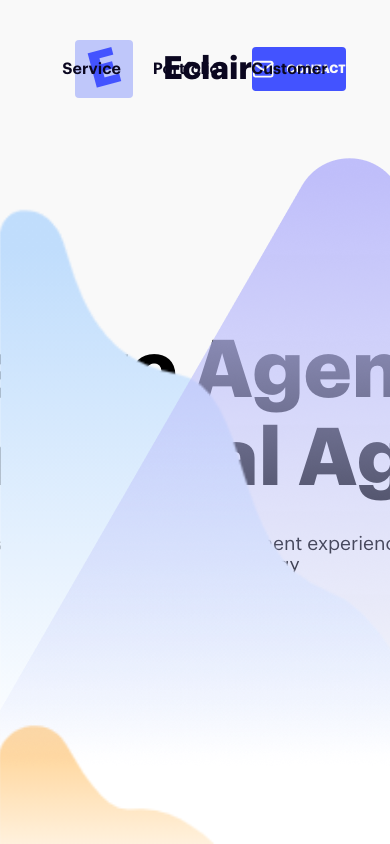
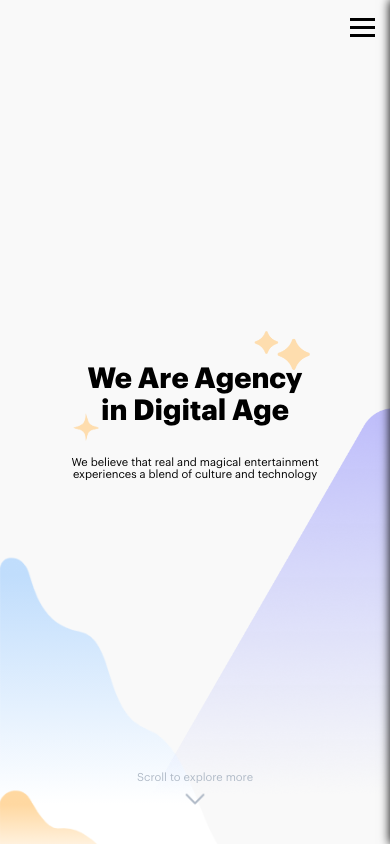
Before and after one commit to LuccaZVPS/simple-agency-spa, a React (Create React App) app: page / in a window 390 px wide. Built offline with nearby package versions, Linux system fonts and the light colour scheme.

Commit message:
feat: add mobile respontivity

```diff
--- a/src/components/Hero/components/Content/index.tsx
+++ b/src/components/Hero/components/Content/index.tsx
@@ -3,20 +3,22 @@ import { Container } from "./styles";
 export function Content() {
   return (
     <Container>
-      <h1>
-        We Are Agency <br />
-        in Digital Age
-      </h1>
+      <div className="title-content">
+        <img className="star1" src="/stars1.png" alt="" />
+        <img className="star2" src="/stars2.png" alt="" />
+        <h1>
+          We Are Agency <br />
+          in Digital Age
+        </h1>
+      </div>
+
       <p>
         We believe that real and magical entertainment experiences a blend of
         culture and technology
       </p>
-      <div>
+      <div className="scroll">
         Scroll to explore more <img src="arrow.png" alt="" />
       </div>
-
-      <img className="star1" src="/stars1.png" alt="" />
-      <img className="star2" src="/stars2.png" alt="" />
     </Container>
   );
 }
--- a/src/components/Hero/components/Content/styles.ts
+++ b/src/components/Hero/components/Content/styles.ts
@@ -10,6 +10,7 @@ export const Container = styled.div`
   width: 700px;
   gap: 30px;
   position: relative;
+  z-index: 100;
   h1 {
     font-size: 5rem;
     text-align: center;
@@ -18,7 +19,7 @@ export const Container = styled.div`
     font-size: 1.2rem;
     text-align: center;
   }
-  div {
+  .scroll {
     position: absolute;
     bottom: 0px;
     display: flex;
@@ -32,12 +33,81 @@ export const Container = styled.div`
   }
   .star1 {
     position: absolute;
-    top: 170px;
-    right: 0;
+    top: -90px;
+    right: -80px;
   }
   .star2 {
     position: absolute;
-    bottom: 170px;
-    left: 0;
+    bottom: -40px;
+    left: -100px;
+  }
+
+  .title-content {
+    position: relative;
+  }
+
+  @media (max-width: 1900px) {
+    h1 {
+      font-size: 4.7;
+    }
+  }
+
+  @media (max-width: 1600px) {
+    h1 {
+      font-size: 4.5rem;
+    }
+  }
+
+  @media (max-width: 1450px) {
+    width: 600px;
+    h1 {
+      font-size: 4rem;
+    }
+    p {
+      font-size: 1.1rem;
+    }
+  }
+
+  @media (max-width: 850px) {
+    width: 400px;
+    h1 {
+      font-size: 2.5rem;
+    }
+    p {
+      font-size: 0.8rem;
+      width: 80vw;
+    }
+
+    .star1 {
+      width: 80px;
+      top: -40px;
+      right: -20px;
+    }
+    .star2 {
+      width: 50px;
+      bottom: -40px;
+      left: -20px;
+    }
+    .scroll {
+      bottom: 30px;
+      font-size: 0.8rem;
+    }
+  }
+
+  @media (max-width: 400px) {
+    h1 {
+      font-size: 1.8rem;
+    }
+    p {
+      font-size: 0.7rem;
+    }
+    .scroll {
+      font-size: 0.7rem;
+    }
+    .star2 {
+      width: 40px;
+      bottom: -20px;
+      left: -20px;
+    }
   }
 `;
--- a/src/components/Hero/components/Header/index.tsx
+++ b/src/components/Hero/components/Header/index.tsx
@@ -2,13 +2,48 @@ import { ContactButton } from "../../../shared/ContactButton";
 import { Logo } from "../Logo";
 import { Nav } from "../Nav";
 import { Container } from "./styles";
+import { useRef, useState } from "react";
+export function Header() {
+  const header = useRef(null as unknown as HTMLDivElement);
+  const menuButton = useRef(null as unknown as HTMLDivElement);
 
-export function Header() {
+  const [isOpen, setIsOpen] = useState(false);
+  const menu = () => {
+    if (!isOpen) {
+      header.current.style.right = "0px";
+      closeAnimation();
+      setIsOpen(true);
+      return;
+    }
+
+    header.current.style.right = "-200px";
+    openAnimation();
+    setIsOpen(false);
+  };
+
+  const closeAnimation = () => {
+    const lines = menuButton.current.children as unknown as HTMLSpanElement[];
+    for (let index = 0; index < lines.length; index++) {
+      lines[index].classList.add(`open${index + 1}`);
+    }
+  };
+
+  const openAnimation = () => {
+    const lines = menuButton.current.children as unknown as HTMLSpanElement[];
+    for (let index = 0; index < lines.length; index++) {
+      lines[index].classList.remove(`open${index + 1}`);
+    }
+  };
   return (
-    <Container>
+    <Container ref={header}>
       <Logo />
       <Nav />
       <ContactButton />
+      <div className="menu" onClick={menu} ref={menuButton}>
+        <span className="line1"></span>
+        <span className="line2"></span>
+        <span className="line3"></span>
+      </div>
     </Container>
   );
 }
--- a/src/components/Hero/components/Header/styles.ts
+++ b/src/components/Hero/components/Header/styles.ts
@@ -7,4 +7,64 @@ export const Container = styled.div`
   justify-content: center;
   justify-content: space-between;
   position: relative;
+  transition: 0.5s;
+
+  .menu {
+    display: none;
+    position: absolute;
+    background-color: transparent;
+    left: -40px;
+    top: 10px;
+    width: 25px;
+    height: 40px;
+    display: flex;
+    span {
+      display: none;
+      position: absolute;
+      height: 2.5px;
+      width: 100%;
+      background-color: black;
+      transition: all cubic-bezier(0.26, 0.1, 0.27, 1.55) 0.35s;
+    }
+    .line1 {
+      top: 20%;
+    }
+    .line2 {
+      top: 40%;
+    }
+    .line3 {
+      top: 60%;
+    }
+
+    .open1 {
+      transform: rotate(40deg);
+      top: 40%;
+    }
+    .open2 {
+      transform: rotate(40deg);
+    }
+    .open3 {
+      transform: rotate(-40deg);
+      top: 40%;
+    }
+  }
+
+  @media (max-width: 850px) {
+    background: var(--BACKGROUND);
+    position: absolute;
+    height: 100%;
+    flex-direction: column;
+    position: absolute;
+    z-index: 200;
+    justify-content: space-evenly;
+    width: 200px;
+    right: -200px;
+    box-shadow: 0 0 10px black;
+    .menu {
+      display: flex;
+      span {
+        display: flex;
+      }
+    }
+  }
 `;
--- a/src/components/Hero/components/Logo/styles.ts
+++ b/src/components/Hero/components/Logo/styles.ts
@@ -33,4 +33,9 @@ export const Container = styled.div`
       font-size: 2rem;
     }
   }
+  @media (max-width: 850px) {
+    .logo-name {
+      display: none;
+    }
+  }
 `;
--- a/src/components/Hero/components/Nav/styles.ts
+++ b/src/components/Hero/components/Nav/styles.ts
@@ -40,4 +40,14 @@ export const Container = styled.div`
       font-size: 1rem;
     }
   }
+
+  @media (max-width: 850px) {
+    ul {
+      flex-direction: column;
+      text-align: center;
+    }
+    ul li a {
+      font-size: 1.2rem;
+    }
+  }
 `;
--- a/src/components/Hero/styles.ts
+++ b/src/components/Hero/styles.ts
@@ -13,12 +13,14 @@ export const Container = styled.div`
     left: 0px;
     bottom: 0;
     animation: moutain-up 1.3s;
+    z-index: 1;
   }
   .m2 {
     position: absolute;
     right: 0px;
     bottom: 0;
     animation: moutain-up 1.3s;
+    z-index: 1;
   }
 
   @keyframes moutain-up {
@@ -31,4 +33,38 @@ export const Container = styled.div`
       bottom: 0;
     }
   }
+
+  @media (max-width: 1450px) {
+    padding: 30px 55px 30px 55px;
+
+    .m1 {
+      position: absolute;
+      width: 400px;
+    }
+    .m2 {
+      width: 400px;
+    }
+  }
+
+  @media (max-width: 1200px) {
+    .m1 {
+      position: absolute;
+      width: 300px;
+    }
+    .m2 {
+      width: 350px;
+      right: -30px;
+    }
+  }
+  @media (max-width: 850px) {
+    padding: 0;
+    .m1 {
+      position: absolute;
+      width: 250px;
+    }
+    .m2 {
+      width: 300px;
+      right: -30px;
+    }
+  }
 `;
```
